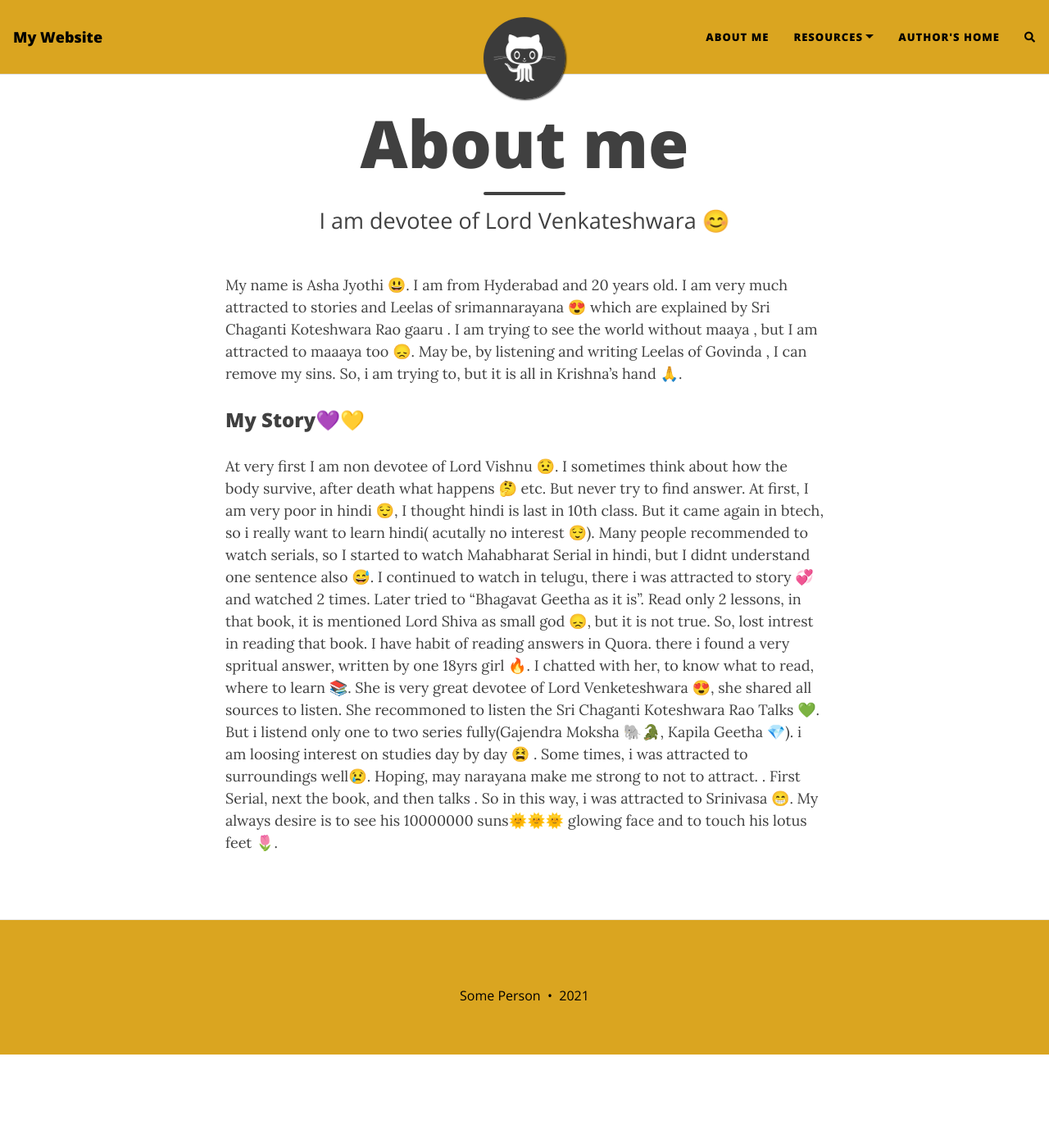
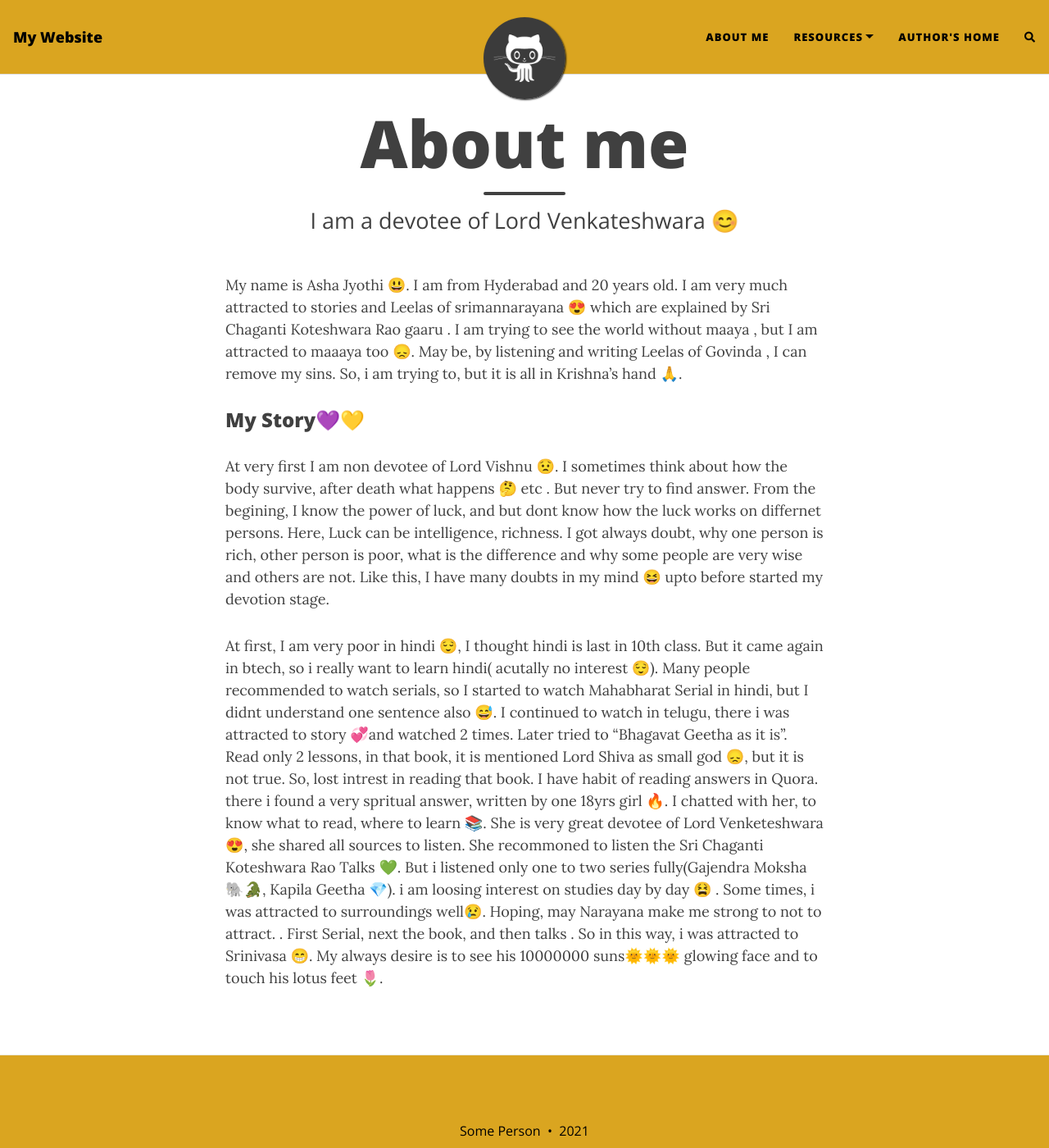
Before and after one commit to ashaJyothi54/ashaJyothi54.github.io, a Jekyll site: the page built from aboutme.md, in a window 1280 px wide and 1400 px high. Shown: the whole window at 82% size. Built offline with Jekyll 4.4.1, drawn with Linux system fonts in a browser that asks for light colours; nearby versions of some CDN libraries; comment, search, counter and statistics services are not loaded.

Commit message:
Update aboutme.md

```diff
--- a/aboutme.md
+++ b/aboutme.md
@@ -1,8 +1,10 @@
 ---
 layout: page
 title: About me
-subtitle: I am  devotee of Lord Venkateshwara 😊
+subtitle: I am a devotee of Lord Venkateshwara 😊
 ---
 My name is Asha Jyothi 😃. I am from Hyderabad and 20 years old. I am very much attracted to stories and Leelas of srimannarayana 😍 which are explained by Sri Chaganti Koteshwara Rao gaaru . I am trying to see the world without maaya , but I am attracted to maaaya too 😞. May be, by listening and writing Leelas of Govinda , I can remove my sins. So, i am trying to, but  it is all in Krishna's hand 🙏.
 ### My Story💜💛
-At very first I am non devotee of Lord Vishnu 😟. I sometimes think about how the body survive, after death what happens 🤔 etc. But never try to find answer. At first,  I am very poor in hindi 😌, I thought hindi is last in 10th class. But it came again in btech, so i really want to learn hindi( acutally no interest 😌). Many people recommended to watch serials, so I started to watch Mahabharat Serial in hindi, but I didnt understand one sentence also 😅. I continued to watch in telugu, there i was attracted to story 💞and watched 2 times. Later tried to "Bhagavat Geetha as it is". Read only 2 lessons, in that book, it is  mentioned Lord Shiva as small god 😞, but it is not true. So, lost intrest in reading that book. I have habit of reading answers in Quora. there i found a very spritual answer, written by one 18yrs girl 🔥. I chatted with her, to know what to read, where to learn 📚. She is very great devotee of Lord Venketeshwara 😍, she shared all sources to listen. She recommoned to listen the Sri Chaganti Koteshwara Rao Talks 💚. But i listend only one to two series fully(Gajendra Moksha 🐘🐊, Kapila Geetha 💎). i am loosing interest on studies day by day 😫 . Some times, i was attracted to surroundings well😢. Hoping, may narayana make me strong to not to attract. . First Serial, next the book, and then talks . So in this way, i was attracted to Srinivasa 😁. My always desire is to see his 10000000 suns🌞🌞🌞 glowing face and to touch his lotus feet 🌷.
+At very first I am non devotee of Lord Vishnu 😟. I sometimes think about how the body survive, after death what happens 🤔 etc . But never try to find answer. From the begining, I know the power of luck, and but dont know how the luck works on differnet persons. Here, Luck can be intelligence, richness. I got always doubt, why one person is rich, other person is poor, what is the difference and why some people are very wise and others are not. Like this, I have many doubts in my mind 😆 upto before started my devotion stage.
+
+At first,  I am very poor in hindi 😌, I thought hindi is last in 10th class. But it came again in btech, so i really want to learn hindi( acutally no interest 😌). Many people recommended to watch serials, so I started to watch Mahabharat Serial in hindi, but I didnt understand one sentence also 😅. I continued to watch in telugu, there i was attracted to story 💞and watched 2 times. Later tried to "Bhagavat Geetha as it is". Read only 2 lessons, in that book, it is  mentioned Lord Shiva as small god 😞, but it is not true. So, lost intrest in reading that book. I have habit of reading answers in Quora. there i found a very spritual answer, written by one 18yrs girl 🔥. I chatted with her, to know what to read, where to learn 📚. She is very great devotee of Lord Venketeshwara 😍, she shared all sources to listen. She recommoned to listen the Sri Chaganti Koteshwara Rao Talks 💚. But i listened only one to two series fully(Gajendra Moksha 🐘🐊, Kapila Geetha 💎). i am loosing interest on studies day by day 😫 . Some times, i was attracted to surroundings well😢. Hoping, may Narayana make me strong to not to attract. . First Serial, next the book, and then talks . So in this way, i was attracted to Srinivasa 😁. My always desire is to see his 10000000 suns🌞🌞🌞 glowing face and to touch his lotus feet 🌷.
```
